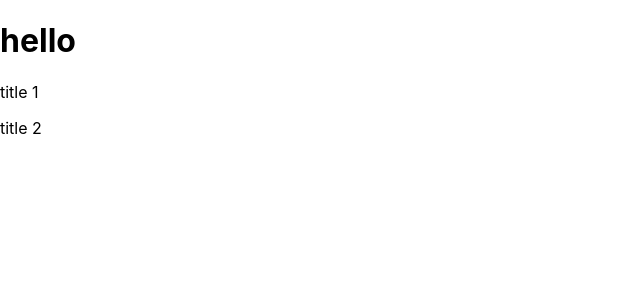
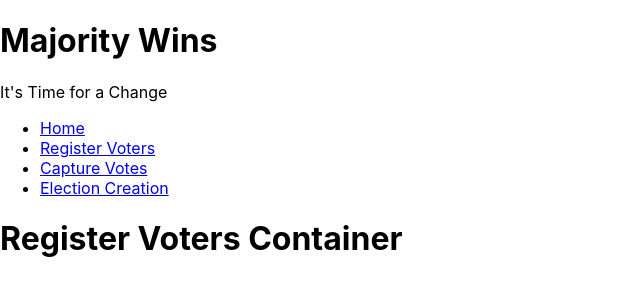
Before and after one commit to RyanNewsom/Majority-Wins, a React (Create React App) app: page /voters in a window 1280 px wide. Shown: the top 300 px of the page, without its empty margins (0-640 px from the left). Built offline with nearby package versions, Linux system fonts and the light colour scheme; data requests are answered from the project's data file; the HTML template or start-up script is replaced by a standard one.

Commit message:
Adding react router on home page

```diff
--- a/package.json
+++ b/package.json
@@ -12,9 +12,11 @@
     "@types/node": "^12.12.62",
     "@types/react": "^16.9.49",
     "@types/react-dom": "^16.9.8",
+    "@types/react-router-dom": "^5.1.5",
     "react": "^16.13.1",
     "react-dom": "^16.13.1",
     "react-redux": "^7.2.1",
+    "react-router-dom": "^5.2.0",
     "react-scripts": "3.4.3",
     "redux": "^4.0.5",
     "redux-thunk": "^2.3.0",
--- a/src/components/MainComponent.tsx
+++ b/src/components/MainComponent.tsx
@@ -1,5 +1,14 @@
 import React from "react";
 import { Item } from "../models/App";
+import {
+  BrowserRouter as Router,
+  Switch,
+  Route,
+  Link
+} from "react-router-dom";
+import { RegisterVotersContainer } from '../containers/RegisterVotersContainer';
+import { CaptureVotesContainer } from '../containers/CaptureVotesContainer';
+import { ElectionCreationContainer } from '../containers/ElectionCreationContainer';
 
 export type MainComponentProps = {
   items: Item[];
@@ -9,10 +18,45 @@ export function MainComponent(props: MainComponentProps) {
   console.log(props.items);
   return (
     <>
-      <h1>hello</h1>
-      {props.items?.map((item) => {
+      <h1>Majority Wins </h1>
+      <p>It's Time for a Change</p>
+      {/* {props.items.map((item) => {
         return <p>{item.title}</p>;
-      })}
+      })} */}
+      <Router>
+      <div>
+        <nav>
+          <ul>
+            <li>
+              <Link to="/">Home</Link>
+            </li>
+            <li>
+              <Link to="/voters">Register Voters</Link>
+            </li>
+            <li>
+              <Link to="/capturevotes">Capture Votes</Link>
+            </li>
+            <li>
+              <Link to="/elections">Election Creation</Link>
+            </li>
+          </ul>
+        </nav>
+
+        {/* A <Switch> looks through its children <Route>s and
+            renders the first one that matches the current URL. */}
+        <Switch>
+          <Route path="/voters">
+            <RegisterVotersContainer />
+          </Route>
+          <Route path="/capturevotes">
+            <CaptureVotesContainer />
+          </Route>
+          <Route path="/elections">
+            <ElectionCreationContainer />
+          </Route>
+        </Switch>
+      </div>
+    </Router>
     </>
   );
 }
--- /dev/null
+++ b/src/containers/CaptureVotesContainer.tsx
@@ -0,0 +1,6 @@
+import React from "react";
+
+export function CaptureVotesContainer() {
+
+  return <h1>Capture Votes Container</h1>;
+}
--- /dev/null
+++ b/src/containers/ElectionCreationContainer.tsx
@@ -0,0 +1,6 @@
+import React from "react";
+
+export function ElectionCreationContainer() {
+
+  return <h1>Election Creation Container</h1>;
+}
--- /dev/null
+++ b/src/containers/RegisterVotersContainer.tsx
@@ -0,0 +1,6 @@
+import React from "react";
+
+export function RegisterVotersContainer() {
+
+  return <h1>Register Voters Container</h1>;
+}
```
Also changed, not shown: 1 other file (tests, documents, lock files or other folders).
